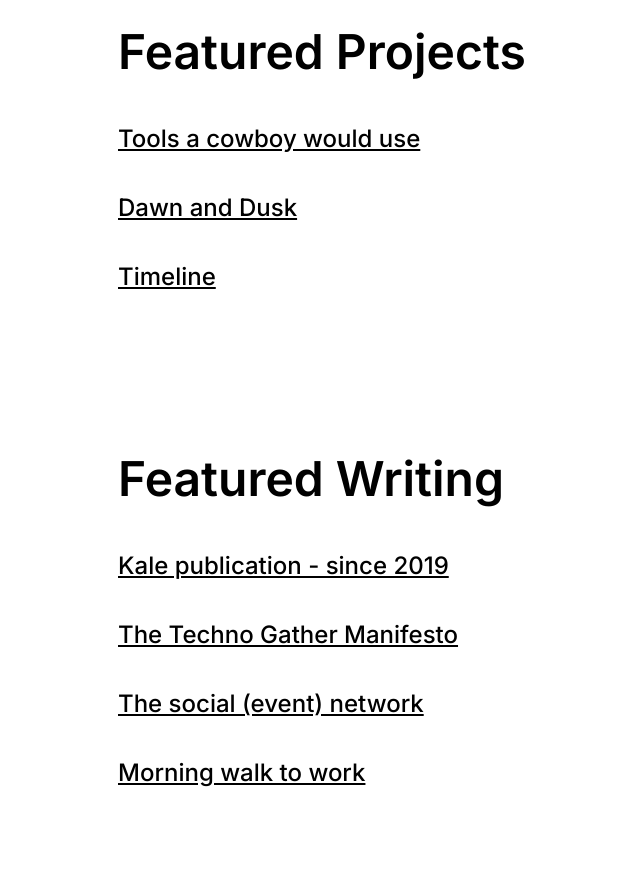
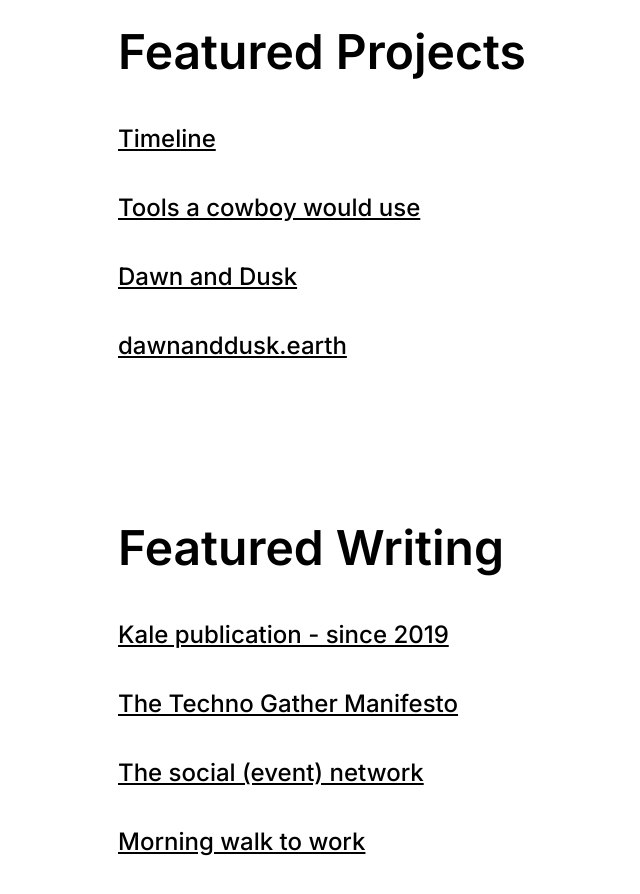
Before and after one commit to lucaspfeiffer/lucaspfeiffer.earth, a plain HTML site: page index.html in a window 1280 px wide. Shown: the part 780-1674 px from the top of the page, without its empty margins (77-717 px from the left). Drawn offline with Linux system fonts and the light colour scheme; a script that the page names is missing.

Commit message:
dawn and dusk dot earth

```diff
--- a/index.html
+++ b/index.html
@@ -260,9 +260,10 @@
             <div class="section">
                 <h2 class="section-title">Featured Projects</h2>
                 <div class="links-list">
+                    <a href="https://lucaspfeiffer.earth/projects" class="link" target="_blank">Timeline</a>
                     <a href="https://toolsacowboywoulduse.com" class="link" target="_blank">Tools a cowboy would use</a>
                     <a href="https://toolsacowboywoulduse.com/01-dawnanddusk/" class="link" target="_blank">Dawn and Dusk</a>
-                    <a href="https://lucaspfeiffer.earth/projects" class="link" target="_blank">Timeline</a>
+                    <a href="https://dawnanddusk.earth" class="link" target="_blank">dawnanddusk.earth</a>
                 </div>
             </div>
             <div class="section">
```
Also changed, not shown: .claude/settings.local.json.
